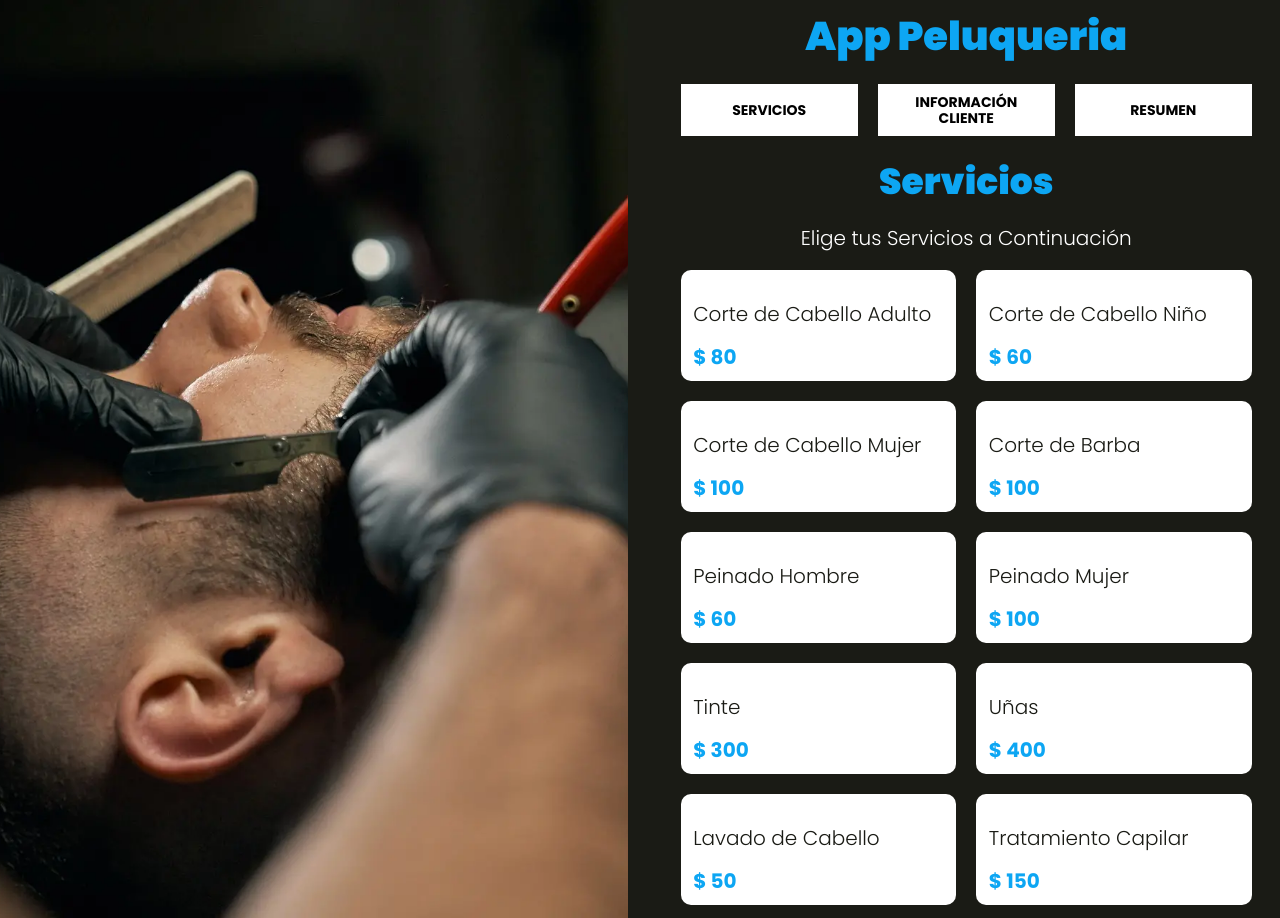
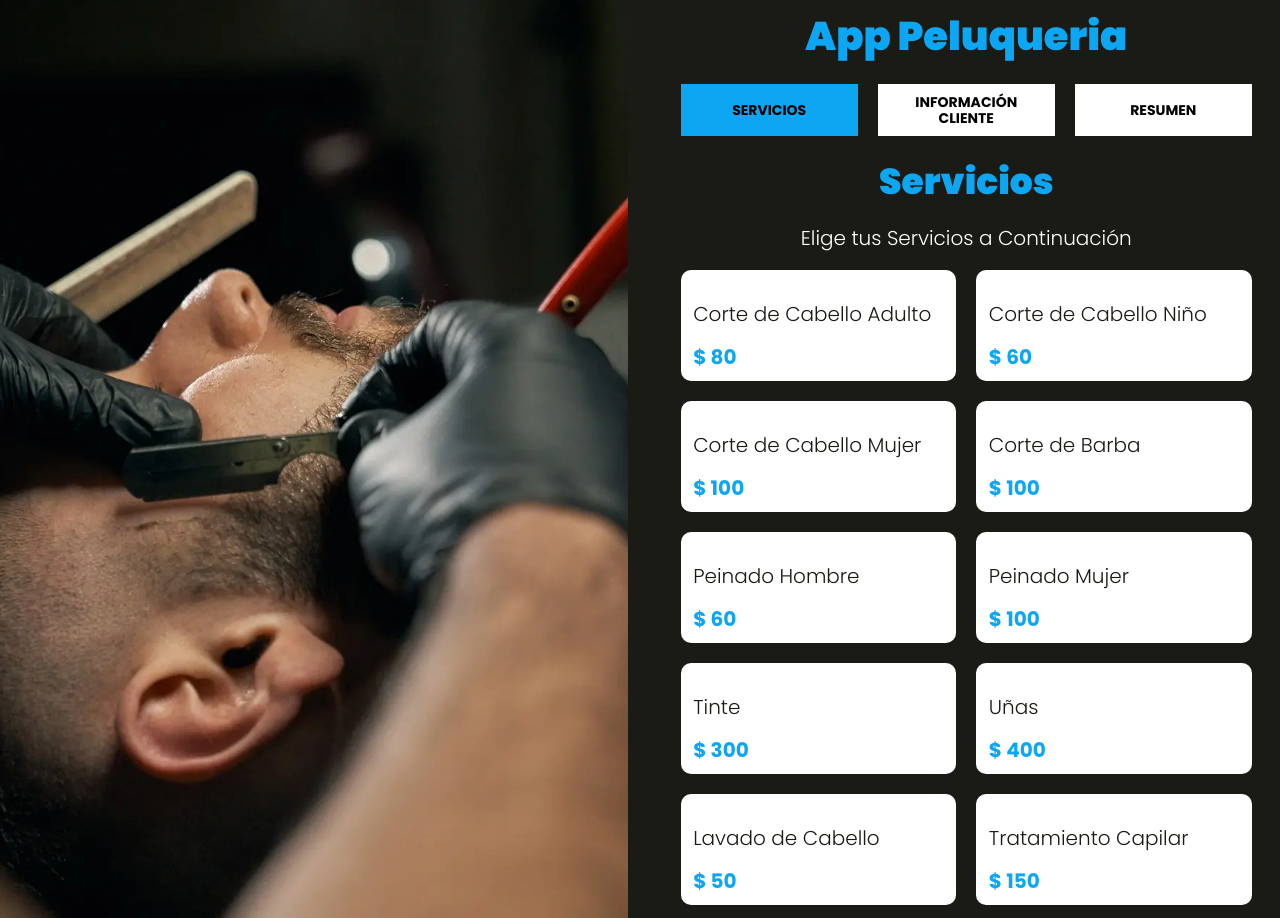
Before and after one commit to AlexisBeltran/Barberia, a website with bundled scripts: page index.html in a window 1280 px wide. Both pictures are taken after a click on the button "SERVICIOS". Built offline with nearby package versions, Linux system fonts and the light colour scheme.

Commit message:
Se resalto el tab al que le dimos click

```diff
--- a/src/js/app.js
+++ b/src/js/app.js
@@ -14,6 +14,11 @@ function IniciarApp(){
 function mostrarSeccion(){
     const PaginaActual = document.querySelector(`#paso-${Pagina}`);
     PaginaActual.classList.add('mostrar-seccion');
+    //Eliminando clase actual
+    document.querySelector(`[data-paso="${Pagina}"]`).classList.remove('actual');
+    //Resaltar TAB actual
+    const TabActual = document.querySelector(`[data-paso="${Pagina}"]`);
+    TabActual.classList.add('actual');
 }
 
 function ocultarSeccion(){
@@ -26,6 +31,11 @@ function ocultarSeccion(){
             document.querySelector('.mostrar-seccion').classList.remove('mostrar-seccion');
             const Seccion = document.querySelector(`#paso-${Pagina}`);
             Seccion.classList.add('mostrar-seccion');
+            //Eliminar la clase actual del tab anterior
+            document.querySelector('.tabs .actual').classList.remove('actual');
+            const Tab = document.querySelector(`[data-paso="${Pagina}"]`);
+            //Agregar la clase actual al tab
+            Tab.classList.add('actual');
         });
     });
 }
--- a/src/scss/layout/_tabs.scss
+++ b/src/scss/layout/_tabs.scss
@@ -17,6 +17,9 @@
             text-transform: uppercase;
             cursor: pointer;
         }
+        .actual{
+            background-color: $azul;
+        }
     }
     .seccion{
         display: none;
```
Also changed, not shown: build/css/app.css, build/js/bundle.min.js, 2 other files.
